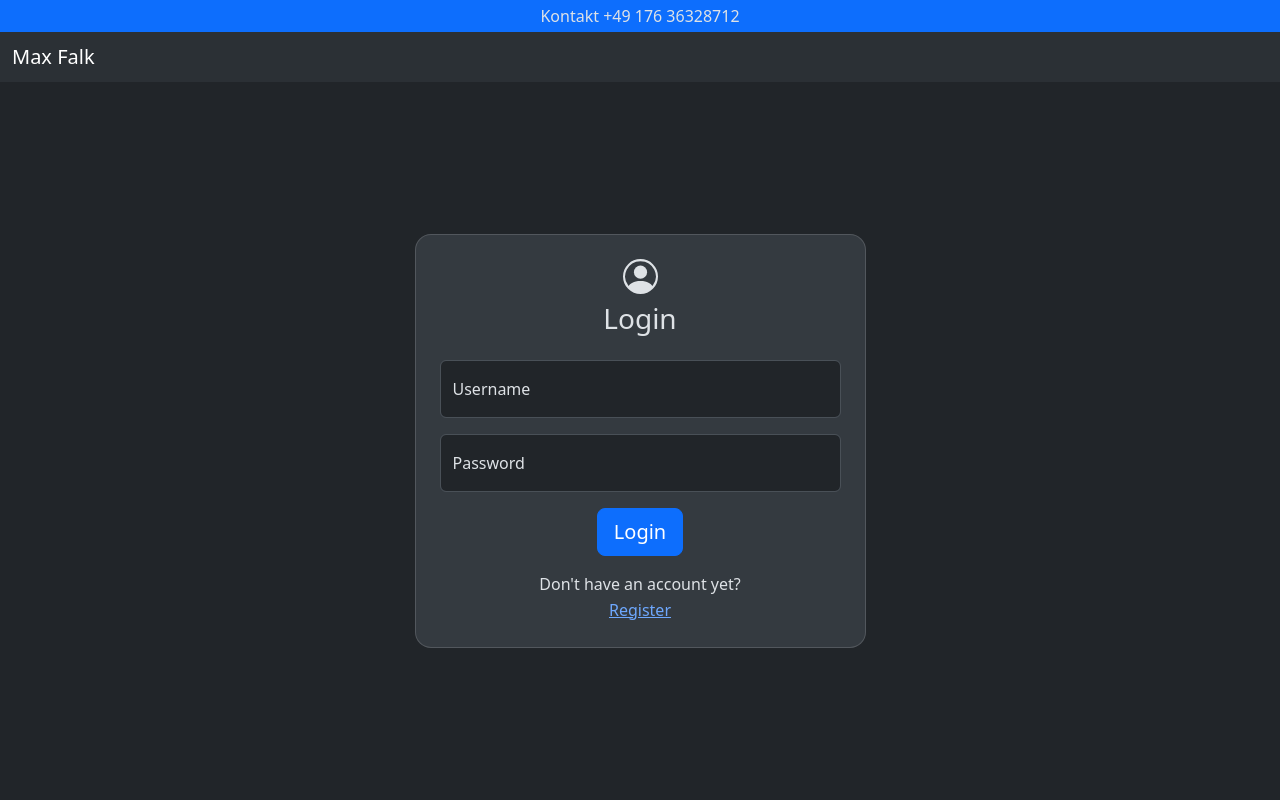
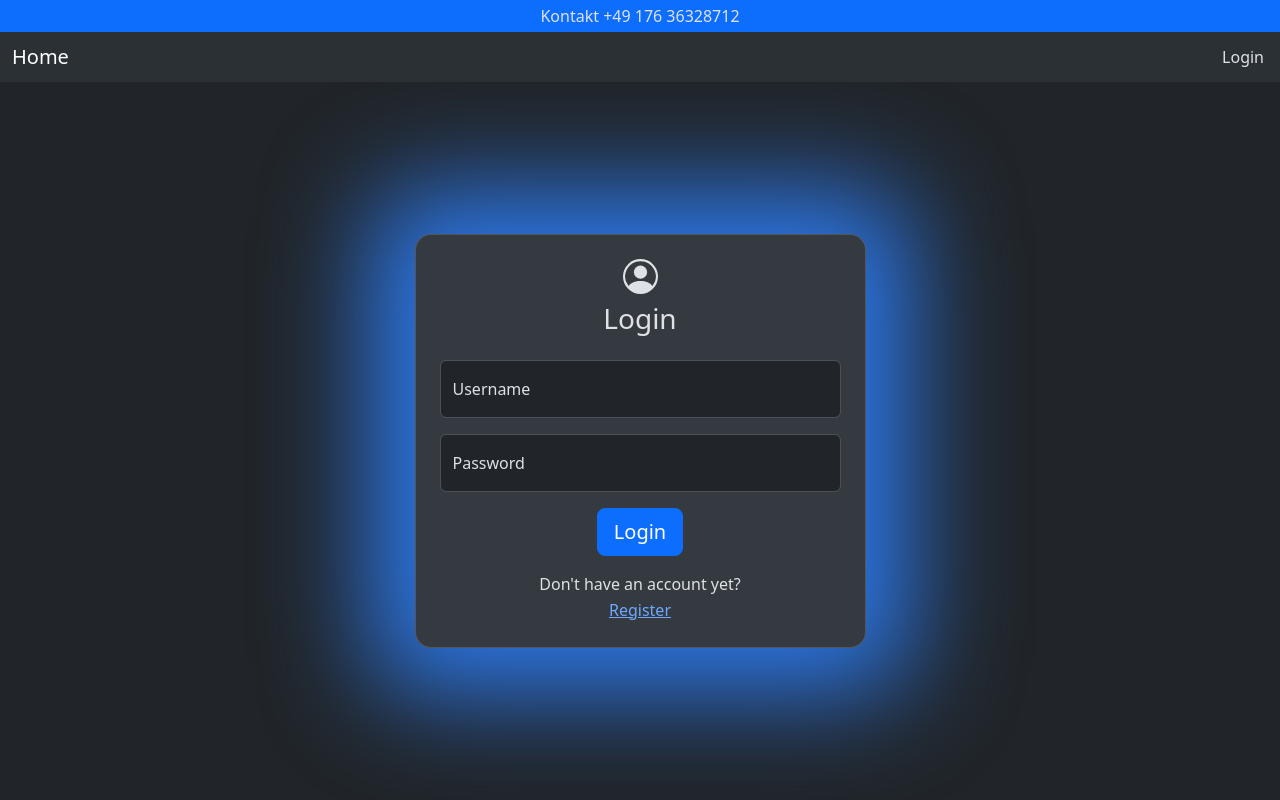
Before and after one commit to FalkMaximilian/max-falk-website, a Django app: page /login/ in a window 1280 px wide. Run offline with Django 4.2, Linux system fonts and the light colour scheme.

Commit message:
Login button when not signed in

```diff
--- a/base/static/styles/style.css
+++ b/base/static/styles/style.css
@@ -41,3 +41,10 @@
 .custom-shape-divider-top-1698420714 .shape-fill {
     fill: #212529;
 }
+
+
+.glow-card {
+    -webkit-box-shadow:0px 0px 105px 45px rgba(46,130,255,0.9);
+    -moz-box-shadow: 0px 0px 105px 45px rgba(46,130,255,0.9);
+    box-shadow: 0px 0px 105px 45px rgba(46,130,255,0.9);
+}
--- a/base/templates/base/login_form.html
+++ b/base/templates/base/login_form.html
@@ -2,8 +2,8 @@
 
 {% block auth_card_content %}
 <div class='text-center'>
-    <svg class="mx-auto mb-2" xmlns="http://www.w3.org/2000/svg" width="35" height="35"
-        fill="currentColor" class="bi bi-person-circle" viewBox="0 0 16 16">
+    <svg class="mx-auto mb-2" xmlns="http://www.w3.org/2000/svg" width="35" height="35" fill="currentColor"
+        class="bi bi-person-circle" viewBox="0 0 16 16">
         <path d="M11 6a3 3 0 1 1-6 0 3 3 0 0 1 6 0z" />
         <path fill-rule="evenodd"
             d="M0 8a8 8 0 1 1 16 0A8 8 0 0 1 0 8zm8-7a7 7 0 0 0-5.468 11.37C3.242 11.226 4.805 10 8 10s4.757 1.225 5.468 2.37A7 7 0 0 0 8 1z" />
--- a/base/templates/base/register_form.html
+++ b/base/templates/base/register_form.html
@@ -2,8 +2,8 @@
 
 {% block auth_card_content %}
 <div class='text-center'>
-    <svg class="mx-auto mb-2" xmlns="http://www.w3.org/2000/svg" width="35" height="35"
-        fill="currentColor" class="bi bi-person-circle" viewBox="0 0 16 16">
+    <svg class="mx-auto mb-2" xmlns="http://www.w3.org/2000/svg" width="35" height="35" fill="currentColor"
+        class="bi bi-person-circle" viewBox="0 0 16 16">
         <path d="M11 6a3 3 0 1 1-6 0 3 3 0 0 1 6 0z" />
         <path fill-rule="evenodd"
             d="M0 8a8 8 0 1 1 16 0A8 8 0 0 1 0 8zm8-7a7 7 0 0 0-5.468 11.37C3.242 11.226 4.805 10 8 10s4.757 1.225 5.468 2.37A7 7 0 0 0 8 1z" />
--- a/templates/auth_card_center.html
+++ b/templates/auth_card_center.html
@@ -21,7 +21,7 @@
             <div class="row row-cols-1 flex-fill justify-content-center">
 
                 <div class="col-10 col-sm-10 col-md-8 col-lg-6 col-xl-5 col-xxl-4 align-self-center">
-                    <div class="card shadow-2-strong bg-body-secondary" style="border-radius: 1rem;">
+                    <div class="card shadow-2-strong bg-body-secondary glow-card" style="border-radius: 1rem;">
                         <div class="card-body p-lg-4 p-4 text-center">
                             {% block auth_card_content %}
                             {% endblock auth_card_content %}
--- a/templates/navbar.html
+++ b/templates/navbar.html
@@ -2,20 +2,20 @@
 <div class="container-fluid bg-primary d-flex justify-content-center">
     <p class="mb-0 p-1 fs-6">Kontakt +49 176 36328712</p>
 </div>
-<nav class="navbar navbar-expand-sm bg-body-tertiary">
+<nav class="navbar navbar-expand-sm bg-body-tertiary" style="z-index: 1;">
     <div class="container-fluid">
-        <a class="navbar-brand mb-0 h1" href="{% url 'home' %}">Max Falk</a>
+        <a class="navbar-brand mb-0 h1" href="{% url 'home' %}">Home</a>
         {% if user.is_authenticated %}
-        <button class="navbar-toggler" type="button" data-bs-toggle="collapse"
-            data-bs-target="#navbarScroll" aria-controls="navbarScroll" aria-expanded="false"
-            aria-label="Toggle navigation">
+        <button class="navbar-toggler" type="button" data-bs-toggle="collapse" data-bs-target="#navbarScroll"
+            aria-controls="navbarScroll" aria-expanded="false" aria-label="Toggle navigation">
             <span class="navbar-toggler-icon"></span>
         </button>
         <div class="collapse navbar-collapse" id="navbarScroll">
             <span class="navbar-text ms-auto me-1">{{request.user.username}}</span>
-            <ul class="navbar-nav mt-1" style="--bs-scroll-height:100px;">
+            <ul class="navbar-nav mt-1" style="--bs-scroll-height: 100px">
                 <li class="nav-item dropdown">
-                    <a class="nav-link dropdown-toggle" href="#" role="button" data-bs-toggle="dropdown" aria-expanded="false">
+                    <a class="nav-link dropdown-toggle" href="#" role="button" data-bs-toggle="dropdown"
+                        aria-expanded="false">
                         <svg class="mx-auto mb-2" xmlns="http://www.w3.org/2000/svg" width="30" height="30"
                             fill="currentColor" class="bi bi-person-circle" viewBox="0 0 16 16">
                             <path d="M11 6a3 3 0 1 1-6 0 3 3 0 0 1 6 0z" />
@@ -24,16 +24,26 @@
                         </svg>
                     </a>
                     <ul class="dropdown-menu dropdown-menu-end">
-                        <li><a class="dropdown-item" href="{% url 'profile-user' %}">Show Profile</a></li>
-                        <li><a class="dropdown-item text-danger justify-content-center align-items-center" href="{% url 'logout-user' %}">Logout
-                            <svg xmlns="http://www.w3.org/2000/svg" width="16" height="16" fill="currentColor" class="bi bi-box-arrow-right" viewBox="0 0 16 16">
-                            <path fill-rule="evenodd" d="M10 12.5a.5.5 0 0 1-.5.5h-8a.5.5 0 0 1-.5-.5v-9a.5.5 0 0 1 .5-.5h8a.5.5 0 0 1 .5.5v2a.5.5 0 0 0 1 0v-2A1.5 1.5 0 0 0 9.5 2h-8A1.5 1.5 0 0 0 0 3.5v9A1.5 1.5 0 0 0 1.5 14h8a1.5 1.5 0 0 0 1.5-1.5v-2a.5.5 0 0 0-1 0v2z"/>
-                            <path fill-rule="evenodd" d="M15.854 8.354a.5.5 0 0 0 0-.708l-3-3a.5.5 0 0 0-.708.708L14.293 7.5H5.5a.5.5 0 0 0 0 1h8.793l-2.147 2.146a.5.5 0 0 0 .708.708l3-3z"/>
-                          </svg></a></li>
+                        <li>
+                            <a class="dropdown-item" href="{% url 'profile-user' %}">Show Profile</a>
+                        </li>
+                        <li>
+                            <a class="dropdown-item text-danger justify-content-center align-items-center"
+                                href="{% url 'logout-user' %}">Logout
+                                <svg xmlns="http://www.w3.org/2000/svg" width="16" height="16" fill="currentColor"
+                                    class="bi bi-box-arrow-right" viewBox="0 0 16 16">
+                                    <path fill-rule="evenodd"
+                                        d="M10 12.5a.5.5 0 0 1-.5.5h-8a.5.5 0 0 1-.5-.5v-9a.5.5 0 0 1 .5-.5h8a.5.5 0 0 1 .5.5v2a.5.5 0 0 0 1 0v-2A1.5 1.5 0 0 0 9.5 2h-8A1.5 1.5 0 0 0 0 3.5v9A1.5 1.5 0 0 0 1.5 14h8a1.5 1.5 0 0 0 1.5-1.5v-2a.5.5 0 0 0-1 0v2z" />
+                                    <path fill-rule="evenodd"
+                                        d="M15.854 8.354a.5.5 0 0 0 0-.708l-3-3a.5.5 0 0 0-.708.708L14.293 7.5H5.5a.5.5 0 0 0 0 1h8.793l-2.147 2.146a.5.5 0 0 0 .708.708l3-3z" />
+                                </svg></a>
+                        </li>
                     </ul>
                 </li>
             </ul>
         </div>
+        {% else %}
+        <a class="nav-link active ms-auto me-1" href="{% url 'login-user' %}">Login</a>
         {% endif %}
     </div>
 </nav>
```
Also changed, not shown: base/templates/base/home.html (+69 -31 lines).
